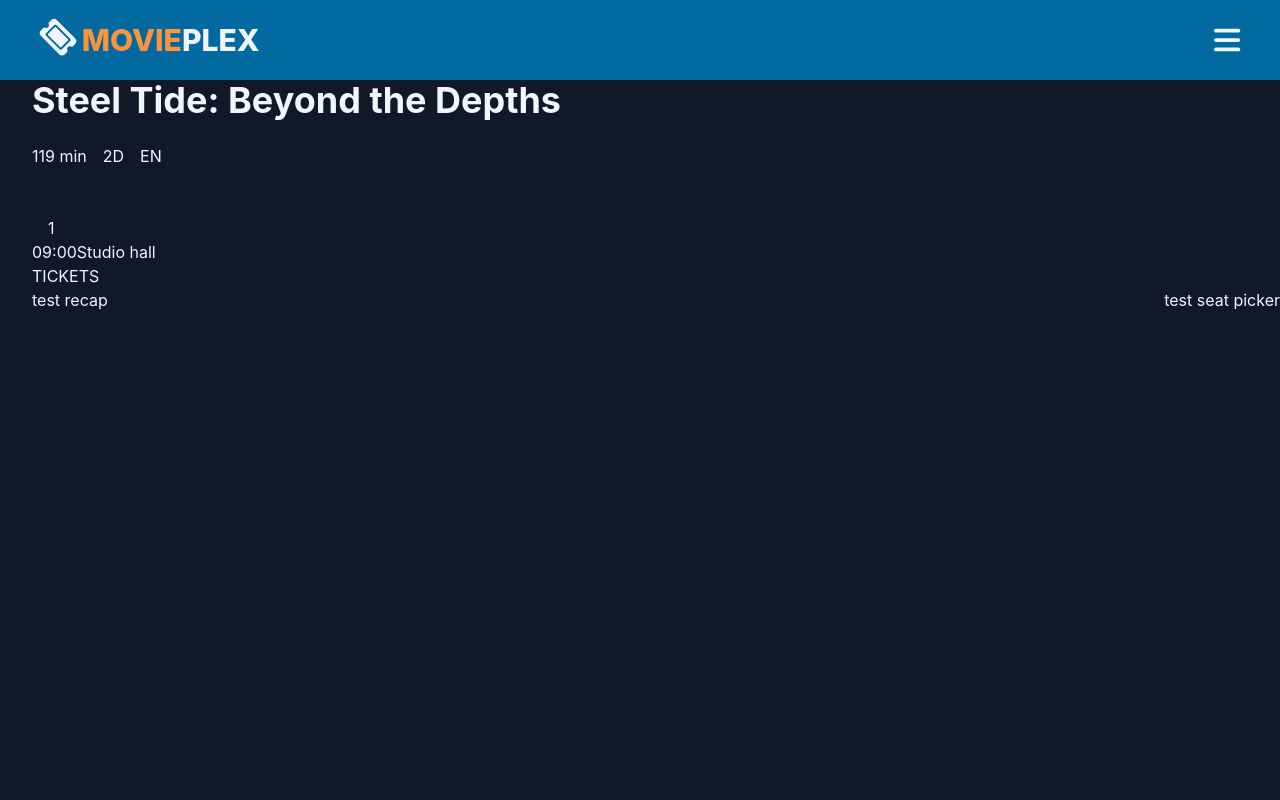
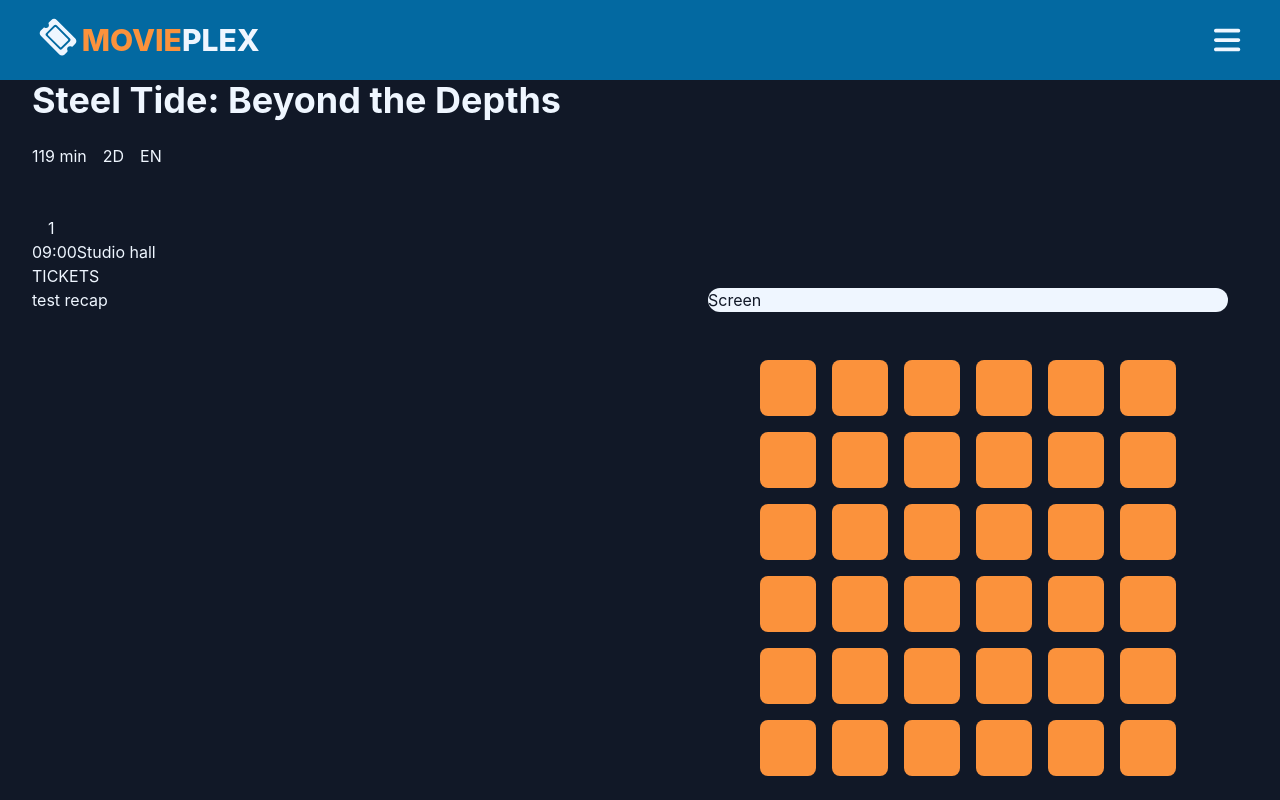
Before and after one commit to ewelinapetelicka/movieplex, a React (Create React App) app: page /select-tickets/1/1 in a window 1280 px wide. Built offline with nearby package versions, Linux system fonts and the light colour scheme; data requests are answered from the project's data file.

Commit message:
seat picker component

```diff
--- a/src/componetns/common/button/Button.tsx
+++ b/src/componetns/common/button/Button.tsx
@@ -10,7 +10,8 @@ export enum ButtonType {
     BLUE = "blue",
     ORANGE = "orange",
     GRAY = "gray",
-    GRAY_CLICKED = "grayClicked"
+    GRAY_CLICKED = "grayClicked",
+    SEAT="seat"
 }
 
 export function Button(props: ButtonProps) {
@@ -25,6 +26,9 @@ export function Button(props: ButtonProps) {
         if (props.type === ButtonType.GRAY_CLICKED) {
             return "bg-orange-400 text-blue-50 p-2 border-2 border-white font-bold text-lg"
         }
+        if (props.type === ButtonType.SEAT) {
+            return "bg-orange-400 w-14 h-14 rounded-2xl m-2"
+        }
         return "bg-orange-400 text-blue-50 p-3 font-bold text-lg"
     }
 
--- /dev/null
+++ b/src/componetns/common/option-selector/OptionSelector.tsx
@@ -0,0 +1,15 @@
+interface OptionSelectorProps{
+    options: string[];
+}
+
+export function OptionSelector(props: OptionSelectorProps){
+    return(
+        <div>
+            {props.options.map((el)=>{
+                return(
+                    <p>{el}</p>
+                )
+            })}
+        </div>
+    )
+}
--- a/src/componetns/recap/Recap.tsx
+++ b/src/componetns/recap/Recap.tsx
@@ -1,7 +1,7 @@
 export function Recap(){
     return(
         <div>
-            test recap
+            <p>test recap</p>
         </div>
     )
 }
--- a/src/componetns/seat-picker/SeatPicker.tsx
+++ b/src/componetns/seat-picker/SeatPicker.tsx
@@ -1,7 +1,36 @@
-export function SeatPicker(){
+import {Button, ButtonType} from "../common/button/Button";
+import {Hall} from "../../models/hall/hall";
+import {useState} from "react";
+
+interface SeatPickerProps {
+    onSetSeat: () => void;
+    hall: Hall;
+}
+
+export function SeatPicker(props: SeatPickerProps) {
+    const [cols] = useState(new Array(props.hall.seatColumns).fill(null));
+    const [rows] = useState(new Array(props.hall.seatRows).fill(null));
+
     return (
-        <div>
-            test seat picker
+        <div className={"w-1/2 h-full flex  flex-col justify-center  items-center"}>
+            <div className={"w-5/6 rounded-2xl bg-blue-50 text-gray-900 mb-10"}>
+                Screen
+            </div>
+            <div className={"w-full"}>
+                {cols.map((el) => {
+                return (
+                    <div className={"flex justify-center "}>
+                        {rows.map((el) => {
+                            return (
+                                <Button type={ButtonType.SEAT} onClick={() => {
+                                    props.onSetSeat()
+                                }}></Button>
+                            )
+                        })}
+                    </div>
+                )
+            })}
+            </div>
         </div>
     )
 }
--- a/src/componetns/showtimes/Showtimes.tsx
+++ b/src/componetns/showtimes/Showtimes.tsx
@@ -7,11 +7,11 @@ import {useNavigate} from "react-router-dom";
 import {Button, ButtonType} from "../common/button/Button";
 import {DayPicker} from "../day-picker/DayPicker";
 import {useDays} from "../../hooks/use-days/use-days";
-import {useMonths} from "../../hooks/useMonths/use-months";
+import {useMonths} from "../../hooks/use-months/use-months";
 
 interface RepertoireProps {
-    film: Film
-    repertoire: Repertoire[]
+    film: Film;
+    repertoire: Repertoire[];
 }
 
 export function Showtimes(props: RepertoireProps) {
--- a/src/pages/select-tickets/SelectTickets.tsx
+++ b/src/pages/select-tickets/SelectTickets.tsx
@@ -6,7 +6,7 @@ import {Loader} from "../../componetns/common/loader/Loader";
 import {ErrorBoard} from "../error/ErrorBoard";
 import {Film} from "../../models/film/film";
 import {Hall} from "../../models/hall/hall";
-import {useMonths} from "../../hooks/useMonths/use-months";
+import {useMonths} from "../../hooks/use-months/use-months";
 import {Title} from "../../componetns/common/title/Title";
 import {Recap} from "../../componetns/recap/Recap";
 import {SeatPicker} from "../../componetns/seat-picker/SeatPicker";
@@ -18,7 +18,7 @@ export function SelectTickets() {
     const [hall, setHall] = useState<Hall>();
     const [isError, setIsError] = useState(false);
     const navigate = useNavigate();
-    const month = useMonths();
+    const months = useMonths();
 
     useEffect(() => {
         fetch('http://localhost:8000/repertoire/' + params.id)
@@ -80,8 +80,8 @@ export function SelectTickets() {
             </div>
             <div className={"flex gap-2 pt-12"}>
                 <span>{params.date!.slice(8, 10)}</span>
-                <span>{month[parseInt(params.date!.slice(5, 7))]}</span>
-                <span>{params.date?.slice(0, 4)}</span>
+                <span>{months[parseInt(params.date!.slice(5, 7))]}</span>
+                <span>{params.date!.slice(0, 4)}</span>
             </div>
             <div>
                 <span>{repertoire.time}</span>
@@ -90,7 +90,7 @@ export function SelectTickets() {
             <p>TICKETS</p>
             <div className={"flex flex-row justify-between"}>
                 <Recap></Recap>
-                <SeatPicker></SeatPicker>
+                <SeatPicker onSetSeat={()=>{}} hall={hall}></SeatPicker>
             </div>
         </div>
     )
```
Also changed, not shown: src/hooks/use-months/use-months.ts (renamed from src/hooks/useMonths/use-months.ts).
